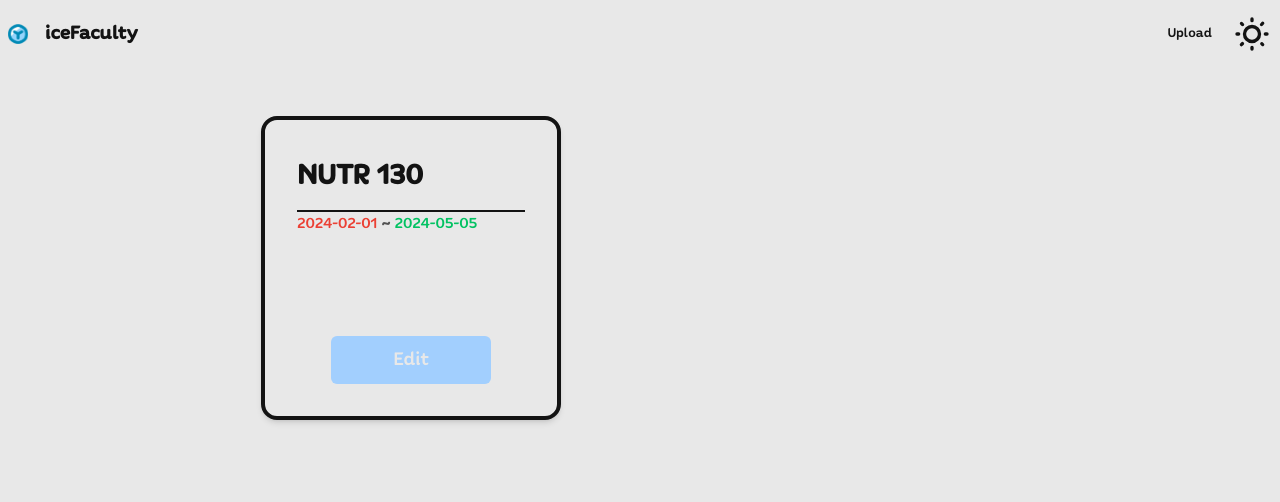
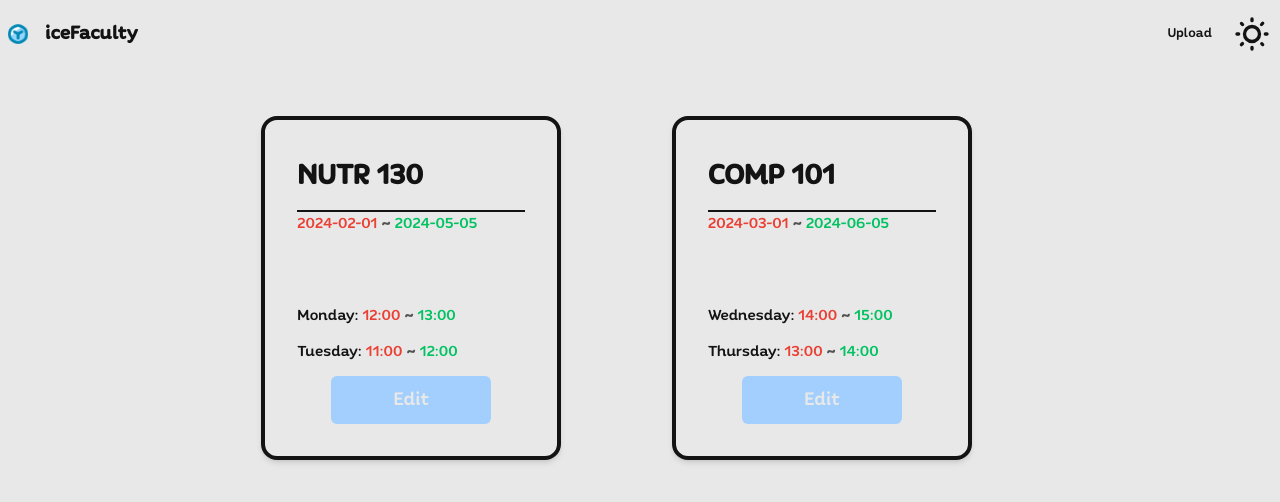
Before and after one commit to algebra2boy/Ice-Faculty, a React (Vite) app: page /home in a window 1280 px wide. Shown: the top 502 px of the page. Built offline with nearby package versions, Linux system fonts and the light colour scheme.

Commit message:
add more slot

```diff
--- a/src/components/homeComponents/OfficeHourCard.tsx
+++ b/src/components/homeComponents/OfficeHourCard.tsx
@@ -4,27 +4,6 @@ import { KolynButton } from "../../styles";
 
 const OfficeHourCard: React.FC<OfficeHour> = (props) => {
   const { id, department, courseNumber, startDate, endDate, slot } = props;
-
-  const dayConverter = (day: number) => {
-    switch (day) {
-      case 0:
-        return "Mon";
-      case 1:
-        return "Tue";
-      case 2:
-        return "Wed";
-      case 3:
-        return "Thu";
-      case 4:
-        return "Fri";
-      case 5:
-        return "Sat";
-      case 6:
-        return "Sun";
-      default:
-        break;
-    }
-  };
 
   return (
     <div className="card shadow-md border-4 min-w-[300px] max-w-[300px] m-4">
@@ -33,16 +12,15 @@ const OfficeHourCard: React.FC<OfficeHour> = (props) => {
         <DurationEntry start={startDate} end={endDate} />
       </div>
       <div className="card-body">
-        <h4 className="flex flex-row">
-          {/* {dayConverter(day) + ":" } */}
-          &nbsp;
-          {/* <DurationEntry start={startTime} end={endTime} /> */}
-        </h4>
+        {slot.map((s) => (
+          <h4 className="flex flex-row" key={s.day}>
+            {s.day + ":"}
+            &nbsp;
+            <DurationEntry start={s.startTime} end={s.endTime} />
+          </h4>
+        ))}
         <div className="flex flex-col items-center">
-          <Link to={`/edit/${id}`}
-            state={{
-              officeHour: props,
-            }}>
+          <Link to={`/edit/${id}`} state={{ officeHour: props }}>
             <KolynButton label="Edit" isResponsive={false} />
           </Link>
         </div>
--- a/src/components/homeComponents/OfficeHourGallery.tsx
+++ b/src/components/homeComponents/OfficeHourGallery.tsx
@@ -10,12 +10,39 @@ const OfficeHourGallery = () => {
       startDate: "2024-02-01",
       endDate: "2024-05-05",
       facultyName: "John Doe",
-      slot: [{
-        day: "Monday",
-        startTime: "12:00",
-        endTime: "13:00"
-      }]
+      slot: [
+        {
+          day: "Monday",
+          startTime: "12:00",
+          endTime: "13:00"
+        },
+        {
+          day: "Tuesday",
+          startTime: "11:00",
+          endTime: "12:00"
+        }
+      ]
     },
+    {
+      id: "1a2b3c4d-5e6f-7g8h-9i10j11k12l",
+      department: "COMP",
+      courseNumber: "101",
+      startDate: "2024-03-01",
+      endDate: "2024-06-05",
+      facultyName: "Jane Smith",
+      slot: [
+        {
+          day: "Wednesday",
+          startTime: "14:00",
+          endTime: "15:00"
+        },
+        {
+          day: "Thursday",
+          startTime: "13:00",
+          endTime: "14:00"
+        }
+      ]
+    }
   ];
 
   return (
--- a/src/pages/EditPage.tsx
+++ b/src/pages/EditPage.tsx
@@ -8,8 +8,6 @@ const EditPage = () => {
 
   const { state } = useLocation();
   const officeHour = state.officeHour;
-
-  console.log(officeHour);
 
   const [uploadOfficeHour, setUploadOfficeHour] = useState<OfficeHour>(officeHour);
 
```
